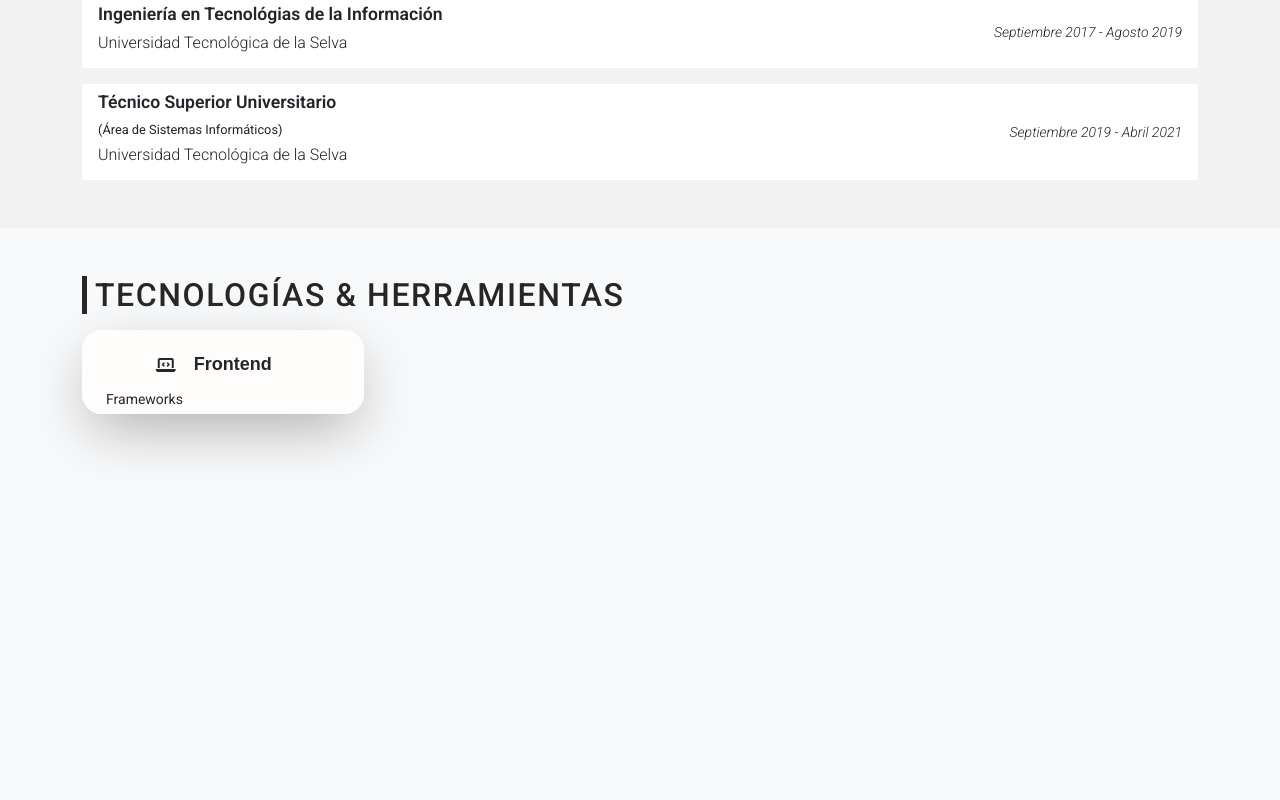
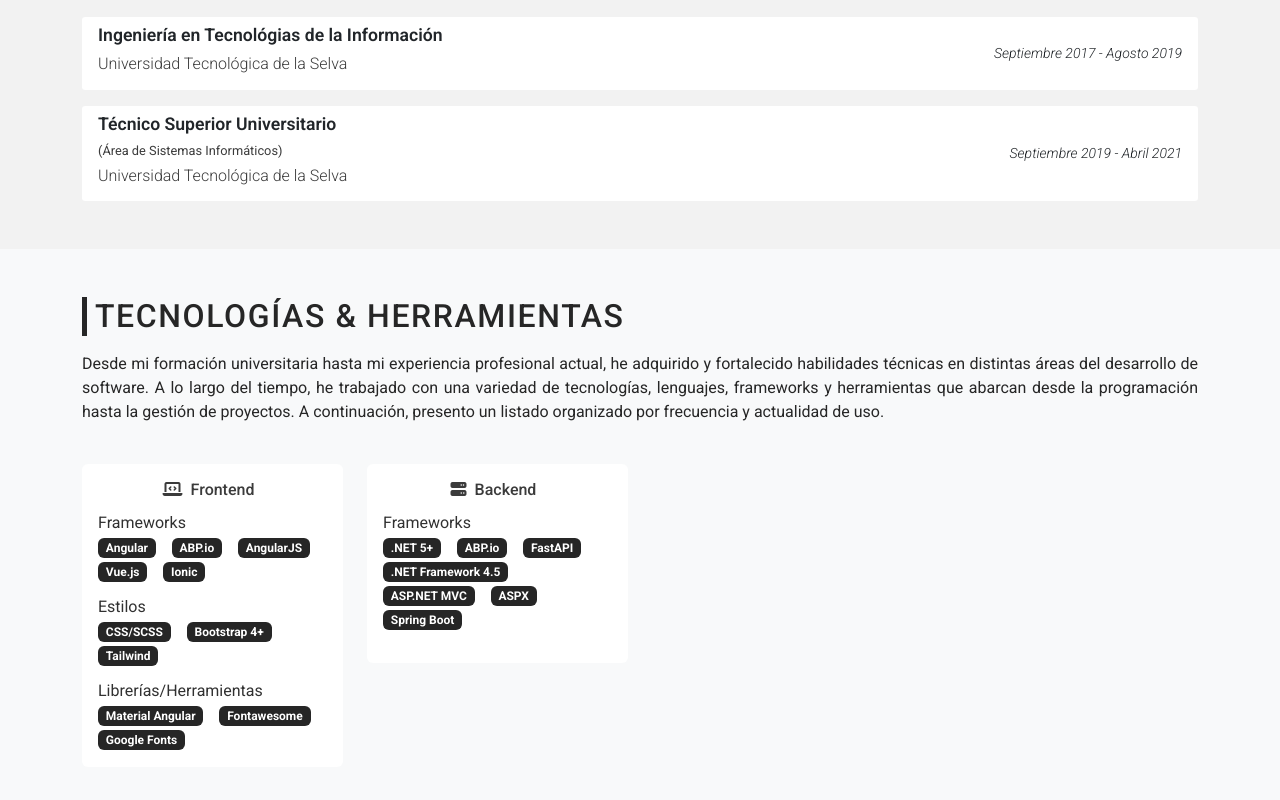
Before and after one commit to carlosisaacxx/isaacguzman.github.io, a plain HTML site: page index.html in a window 1280 px wide. Shown: the part 1660-2460 px from the top of the page. Drawn offline with nearby package versions, Linux system fonts and the light colour scheme.

Commit message:
feat: Actualización de dato y estructura en tech and tools

```diff
--- a/css/style.css
+++ b/css/style.css
@@ -77,6 +77,7 @@ section {
 
 .text-justify {
   text-align: justify;
+  overflow-wrap: break-word;
 }
 
 .text-center {
@@ -294,75 +295,25 @@ section {
 
 /*Tech & Tools*/
 #skills{
-  height: 90vh;
+  height: 100%;
 }
 
-.grid-tech-tools {
-  display: flex;
-  flex-flow: row wrap;
-  justify-content: space-between;
+#skills .card {
+  border: none !important;
 }
 
-.card {
-  display: flex;
-  flex-direction: column;
-  border-radius: 20px  20px 20px 20px;
-  width: 22vw;
-  height: 10.5vh;
-  box-shadow: 0px 20px 60px -10px var(--color-s);
-  overflow: hidden;
-  border: none;
-  transition: height 1s ease;
+#skills .card .card-body i,h6{
+  font-size: 1em !important;
+  color: var(--color-q);
+  opacity: .9;
 }
-.card-body{
-  background-color: #fffcfc;
-  flex-grow: 1;
-  padding: 24px;
+
+#skills .card .card-body .card-content .card-subtitle{
+  color: var(--color-q);
+  opacity: .95;
 }
-.card-title{
-  color: var(--color-q);
-  font-weight: bold;
-  font-size: 18px;
-  font-family: Arial, Helvetica, sans-serif;
-  margin: 0px;
-  padding: 0px;
-  display: flex;
-  flex-flow: row nowrap;
-  justify-content: center;
-  align-items: center;
+
+#skills .card .card-body .card-content .badge{
+  background-color: var(--color-q);
+  margin-right: 1em;
 }
-.card-title p{
-  margin: 0 1em 0 1em;
-  padding: 0;
-}
-.card-text{
-  line-height: 1;
-  margin: 10px 0px 0px 0px;
-  font-size: 20px;
-  color: #000000;
-}
-.card-text .container-badge .card-subtitle{
-  margin: .45em 0 .5em 0 !important;
-  padding: 0 !important;
-  font-size: .7em !important;
-  color: var(--color-q) !important;
-}
-.card-text .container-badge span {
-  background-color: var(--color-q);
-  color: var(--color-p);
-  border-radius: 0.5em;
-  padding: 0.2em 0.6em;
-  display: inline-flex;
-  justify-content: center;
-  align-items: center;
-  font-size: 0.7em;
-  font-weight: 300;
-  margin-top: 0.5em;
-  margin-right: 0.15em;
-  margin-left: 0.15em;
-  margin-bottom: .15em;
-  white-space: nowrap;
-}
-.card:hover {
-  height: 30vw;
-}
--- a/index.html
+++ b/index.html
@@ -361,54 +361,123 @@
 <section id="skills" class="py-5 bg-light">
   <div class="container">
     <h2 class="section-title">Tecnologías & Herramientas</h2>
-    <div class="grid-tech-tools">
-      <div class="card">
-        <div class="card-body">
-          <h2 class="card-title">
-            <i class="fas fa-laptop-code fs-6 mx"></i>
-            <p>Frontend</p>
-          </h2>
-          <div class="card-text">
-            <div class="container-badge">
+    <div class="row">
+      <div class="col-lg-12">
+        <p class="text-justify">
+          Desde mi formación universitaria hasta mi experiencia profesional actual, he adquirido y fortalecido habilidades técnicas en distintas áreas del desarrollo de software. A lo largo del tiempo, he trabajado con una variedad de tecnologías, lenguajes, frameworks y herramientas que abarcan desde la programación hasta la gestión de proyectos. A continuación, presento un listado organizado por frecuencia y actualidad de uso.
+        </p>
+      </div>
+    </div>
+    <div class="row mt-4">
+      <div class="col-lg-3">
+        <div class="card">
+          <div class="card-body">
+            <div class="card-title d-flex flex-row flex-wrap justify-content-center align-items-baseline">
+              <i class="fas fa-laptop-code"></i>
+              <h6 class="mx-2">Frontend</h6>
+            </div>
+            <div class="card-content">
               <div class="row">
                 <div class="col-lg-12">
                   <p class="card-subtitle">Frameworks</p>
                 </div>
               </div>
-              <div class="d-flex flex-row flex-wrap justify-content-around">
-                <span>Angular</span>
-                <span>Vue.js</span>
-                <span>Ionic</span>
-                <span>ABP.io</span>
-                <span>LOL</span>
-                <span>LOL</span>
+              <div class="row mb-3">
+                <div class="col-lg-12">
+                  <span class="badge">Angular</span>
+                  <span class="badge">ABP.io</span>
+                  <span class="badge">AngularJS</span>
+                  <span class="badge">Vue.js</span>
+                  <span class="badge">Ionic</span>
+                </div>
               </div>
               <div class="row">
                 <div class="col-lg-12">
-                  <p class="card-subtitle">Estilo</p>
+                  <p class="card-subtitle">Estilos</p>
                 </div>
               </div>
-              <div class="d-flex flex-row flex-wrap justify-content-around">
-                <span>Bootstrap</span>
-                <span>Tailwind</span>
-                <span>CSS</span>
-                <span>SCSS</span>
-                <span>Material Angular</span>
+              <div class="row mb-3">
+                <div class="col-lg-12">
+                  <span class="badge">CSS/SCSS</span>
+                  <span class="badge">Bootstrap 4+</span>
+                  <span class="badge">Tailwind</span>
+                </div>
               </div>
               <div class="row">
                 <div class="col-lg-12">
-                  <p class="card-subtitle">Librerías</p>
+                  <p class="card-subtitle">Librerías/Herramientas</p>
                 </div>
               </div>
-              <div class="d-flex flex-row flex-wrap justify-content-around">
-                <span>Bootstrap</span>
-                <span>Tailwind</span>
-                <span>CSS/SCSS</span>
-                <span>Material Angular</span>
+              <div class="row">
+                <div class="col-lg-12">
+                  <span class="badge">Material Angular</span>
+                  <span class="badge">Fontawesome</span>
+                  <span class="badge">Google Fonts</span>
+                  <span class="badge"></span>
+                </div>
               </div>
             </div>
           </div>
         </div>
+      </div>
+      <div class="col-lg-3">
+        <div class="card">
+          <div class="card-body">
+            <div class="card-title d-flex flex-row flex-wrap justify-content-center align-items-baseline">
+              <i class="fas fa-server"></i>
+              <h6 class="mx-2">Backend</h6>
+            </div>
+            <div class="card-content">
+              <div class="row">
+                <div class="col-lg-12">
+                  <p class="card-subtitle">Frameworks</p>
+                </div>
+              </div>
+              <div class="row mb-3">
+                <div class="col-lg-12">
+                  <span class="badge">.NET 5+</span>
+                  <span class="badge">ABP.io</span>
+                  <span class="badge">FastAPI</span>
+                  <span class="badge">.NET Framework 4.5</span>
+                  <span class="badge">ASP.NET MVC</span>
+                  <span class="badge">ASPX</span>
+                  <span class="badge">Spring Boot</span>
+                </div>
+              </div>
+              <!-- <div class="row"> -->
+                <!-- <div class="col-lg-12"> -->
+                  <!-- <p class="card-subtitle">Estilos</p> -->
+                <!-- </div> -->
+              <!-- </div> -->
+              <!-- <div class="row mb-3"> -->
+                <!-- <div class="col-lg-12"> -->
+                  <!-- <span class="badge">CSS/SCSS</span> -->
+                  <!-- <span class="badge">Bootstrap 4+</span> -->
+                  <!-- <span class="badge">Tailwind</span> -->
+                <!-- </div> -->
+              <!-- </div> -->
+              <!-- <div class="row"> -->
+                <!-- <div class="col-lg-12"> -->
+                  <!-- <p class="card-subtitle">Librerías/Herramientas</p> -->
+                <!-- </div> -->
+              <!-- </div> -->
+              <!-- <div class="row"> -->
+                <!-- <div class="col-lg-12"> -->
+                  <!-- <span class="badge">Material Angular</span> -->
+                  <!-- <span class="badge">Fontawesome</span> -->
+                  <!-- <span class="badge">Google Fonts</span> -->
+                  <!-- <span class="badge"></span> -->
+                <!-- </div> -->
+              <!-- </div> -->
+            </div>
+          </div>
+        </div>
+      </div>
+      <div class="col-lg-3">
+        <div class="card"></div>
+      </div>
+      <div class="col-lg-3">
+        <div class="card"></div>
       </div>
     </div>
   </div>
```
